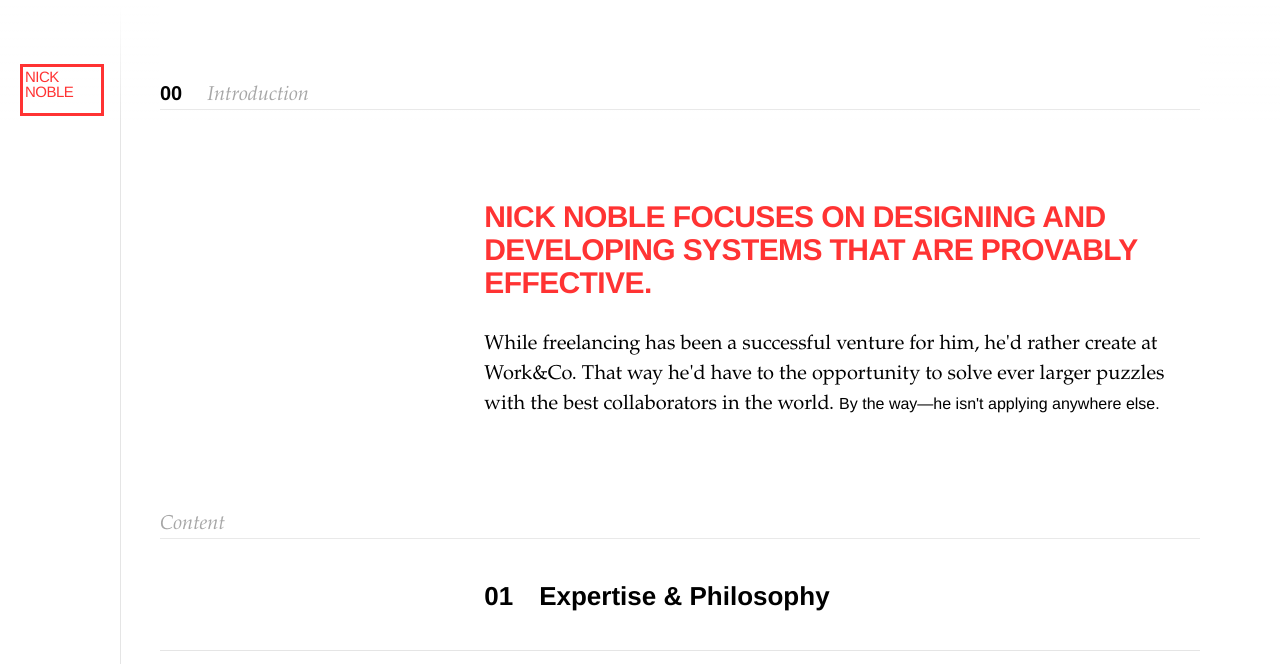
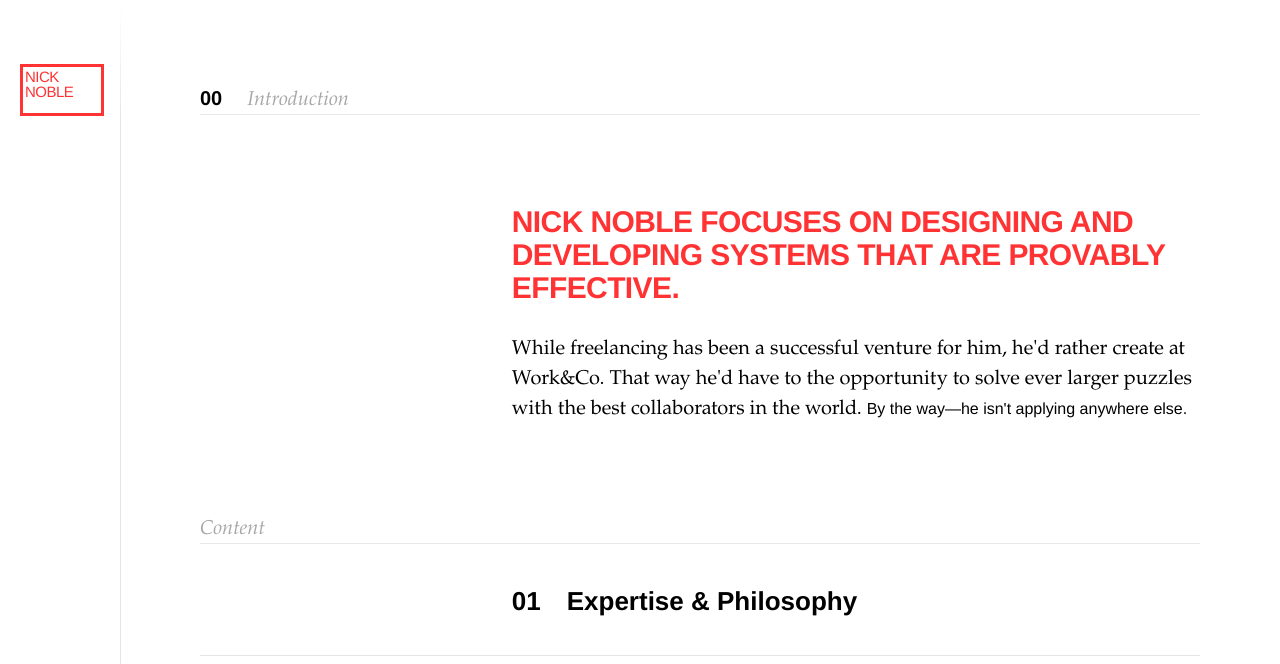
Before and after one commit to nickisnoble/workco, a website: page index.html in a window 1280 px wide. Shown: the part 1596-2260 px from the top of the page. Drawn offline with nearby package versions, Linux system fonts and the light colour scheme; files that its build step writes are made by us from their sources.

Commit message:
fix a minor spacing issue

```diff
--- a/assets/scss/_sections.scss
+++ b/assets/scss/_sections.scss
@@ -12,7 +12,7 @@
   }
 
   @media screen and (min-width: 1200px) {
-    padding-left: 8rem;
+    padding-left: 10rem;
     padding-right: 4rem;
 
     &:before{
@@ -43,7 +43,7 @@
   }
 
   // Account for logo height, including border
-  padding-top: calc( 1rem + 0.25rem);
-  @media screen and (min-width: 700px)  { padding-top: calc( 3rem + 0.25rem); }
-  @media screen and (min-width: 1200px) { padding-top: calc( 2rem + 0.25rem); }
+  padding-top: calc( 1rem + 0.5rem);
+  @media screen and (min-width: 700px)  { padding-top: calc( 3rem + 0.5rem); }
+  @media screen and (min-width: 1200px) { padding-top: calc( 2rem + 0.5rem); }
 }
--- a/assets/scss/_swapper.scss
+++ b/assets/scss/_swapper.scss
@@ -37,7 +37,7 @@
         top: 100%;
         right: 0;
         height: 6rem;
-        background: linear-gradient(to bottom, $white, rgba($white, 0) );
+        background: linear-gradient(to bottom, $white, rgba($white, 0));
       }
     }
   }
```
